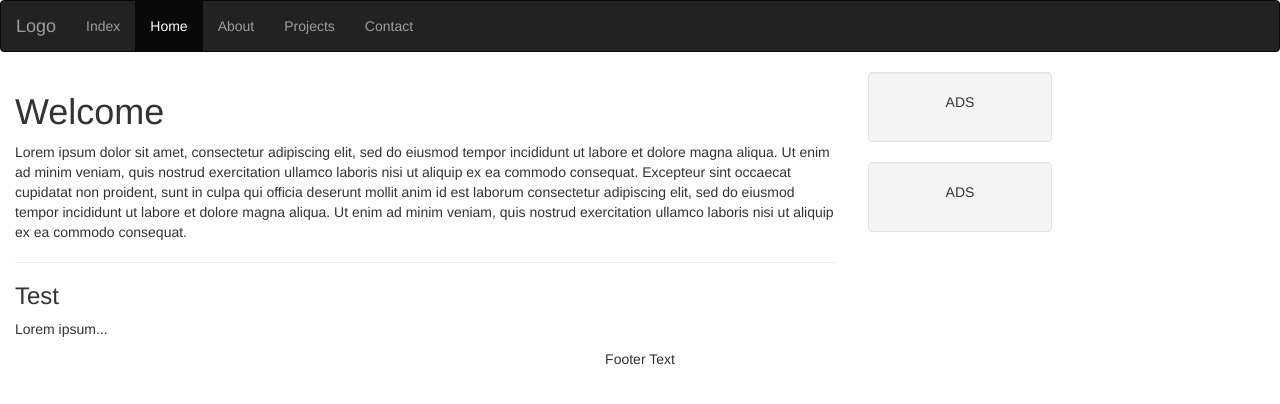
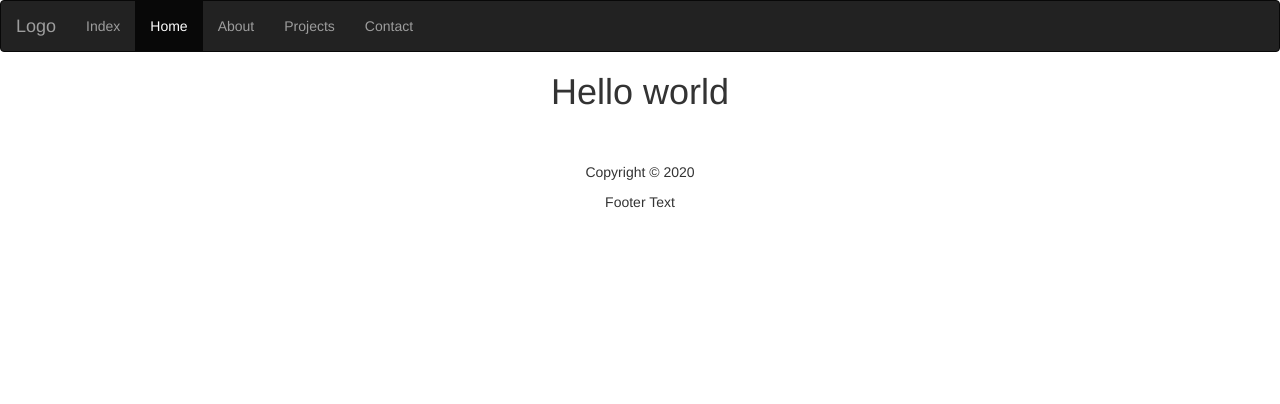
Before and after one commit to Benjie1741/E-Health-System, a PHP site: page /home.php in a window 1280 px wide. Shown: the top 404 px of the page. Run offline with PHP 8.4, Linux system fonts and the light colour scheme.

Commit message:
css stuff

```diff
--- a/home.php
+++ b/home.php
@@ -36,36 +36,22 @@
 
 <!-- Main body -->
 <body>
-  <div class="container-fluid text-center">
-    <div class="row content">
+    <div id="container">
+        <h1 style="text-align:center">Hello world</h1>
 
-      <div class="col-sm-8 text-left">
-        <h1>Welcome</h1>
-        <p>Lorem ipsum dolor sit amet, consectetur adipiscing elit, sed do eiusmod tempor incididunt ut labore et dolore
-          magna aliqua. Ut enim ad minim veniam, quis nostrud exercitation ullamco laboris nisi ut aliquip ex ea commodo
-          consequat. Excepteur sint occaecat cupidatat non proident, sunt in culpa qui officia deserunt mollit anim id
-          est laborum consectetur adipiscing elit, sed do eiusmod tempor incididunt ut labore et dolore magna aliqua. Ut
-          enim ad minim veniam, quis nostrud exercitation ullamco laboris nisi ut aliquip ex ea commodo consequat.</p>
-        <hr>
-        <h3>Test</h3>
-        <p>Lorem ipsum...</p>
-      </div>
+        <div class="imgGrid">
 
-      <div class="col-sm-2 sidenav">
-        <div class="well">
-          <p>ADS</p>
-        </div>
-        <div class="well">
-          <p>ADS</p>
-        </div>
-      </div>
+		</div>
 
     </div>
-  </div>
 
-  <footer class="container-fluid text-center">
-    <p>Footer Text</p>
-  </footer>
+
 </body>
 
+<footer class="container-fluid text-center">
+    <br> <br>
+    <p>Copyright &copy; 2020</p>
+    <p>Footer Text</p>
+</footer>
+
 </html>
```
Also changed, not shown: css/main.css (+45 -0 lines).
